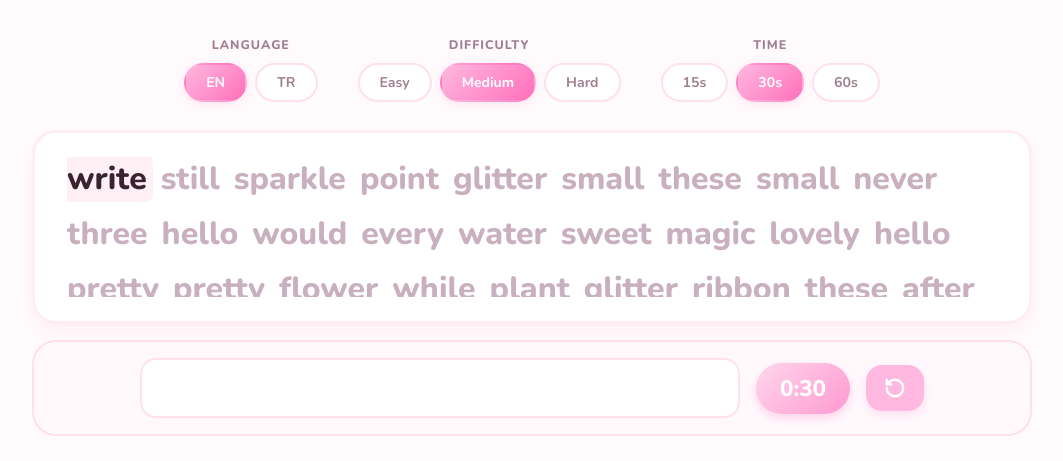
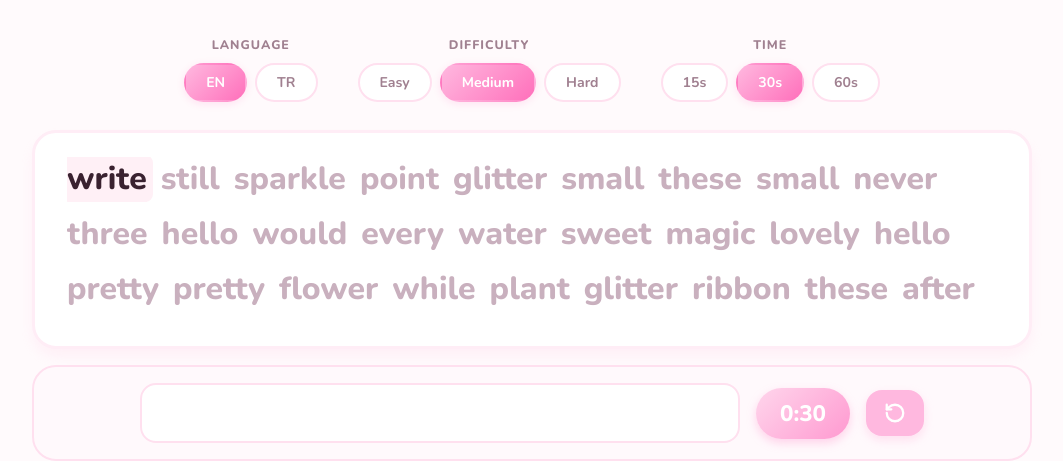
Before and after one commit to codedbyelif/kitty-type, a Next.js app: page / in a window 1280 px wide. Shown: the part 1103-1564 px from the top of the page, without its empty margins (108-1171 px from the left). Built offline with nearby package versions, Linux system fonts and the light colour scheme; no server answers; the database is empty.

Commit message:
style: increase wordBox and words container height to prevent text clipping at bottom

```diff
--- a/src/components/TypingTest.module.css
+++ b/src/components/TypingTest.module.css
@@ -101,7 +101,7 @@
     border-radius: 24px;
     padding: 24px 32px;
     cursor: text;
-    min-height: 180px;
+    min-height: 200px;
     font-family: var(--font-body);
     font-weight: 700;
     box-shadow: 0 8px 16px -4px rgba(255, 214, 236, 0.4);
@@ -112,7 +112,7 @@
     display: flex;
     flex-wrap: wrap;
     gap: 12px 14px;
-    max-height: 140px;
+    max-height: 165px;
     overflow: hidden;
     user-select: none;
     align-content: flex-start;
```
